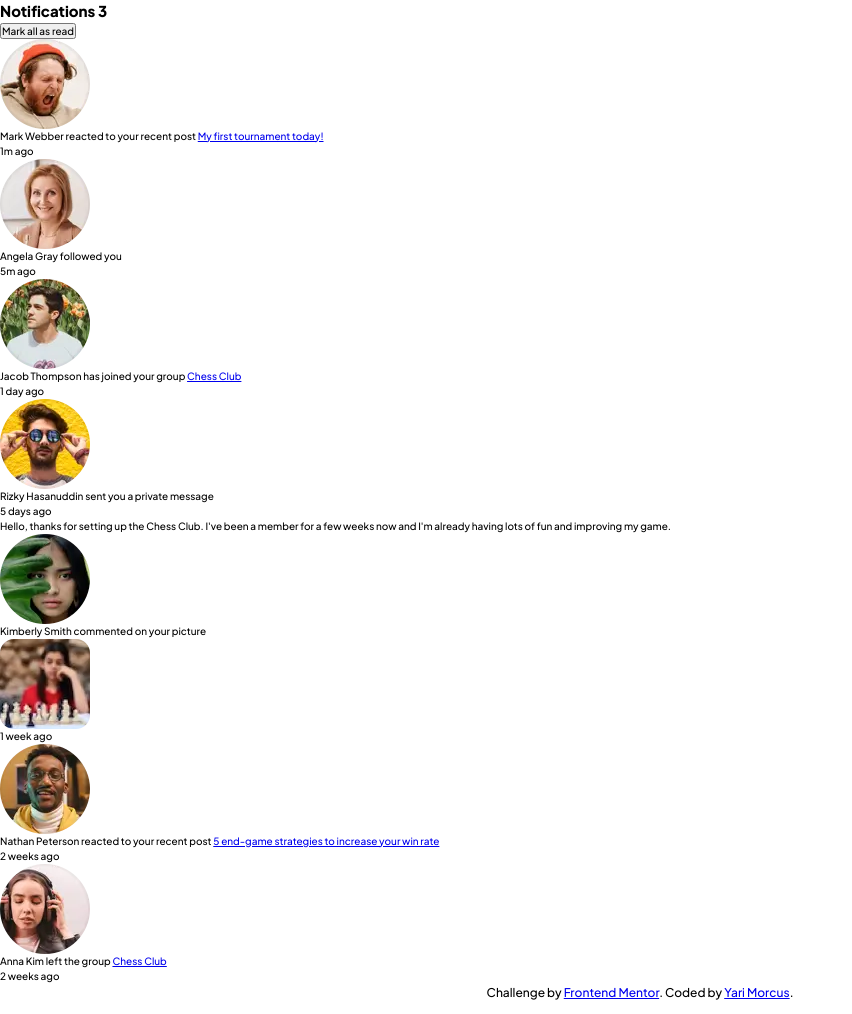
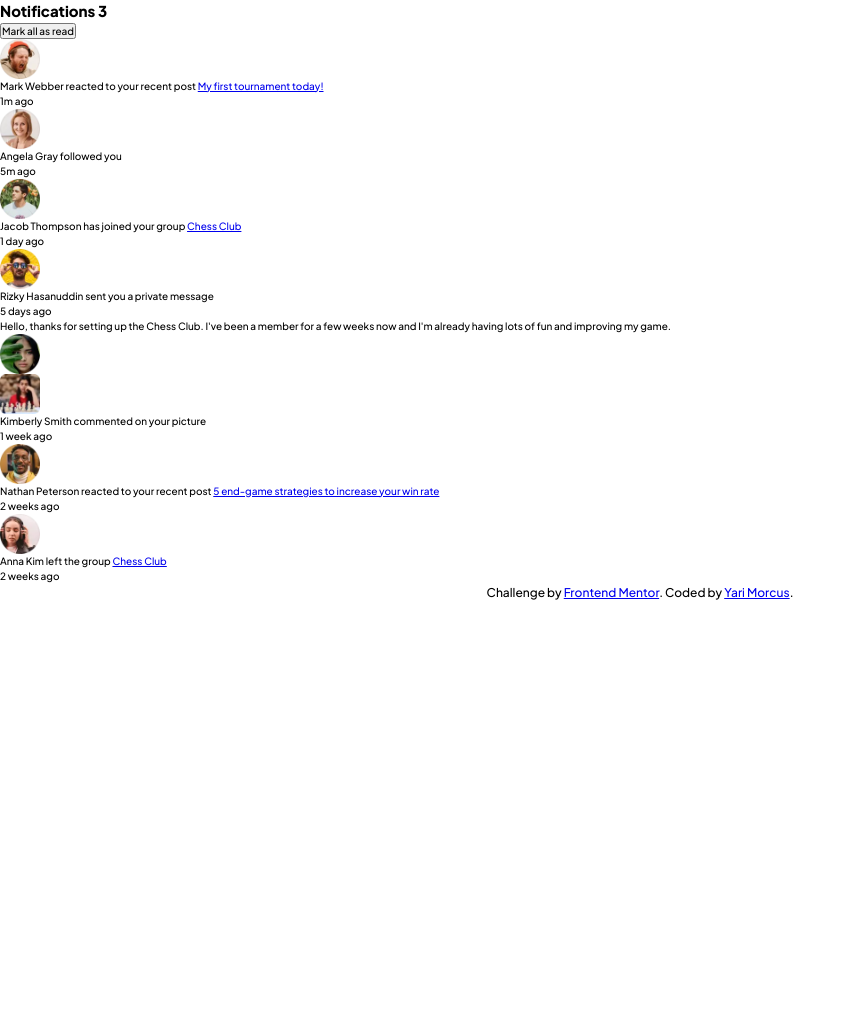
Before and after one commit to YariMorcus/fm-notifications-page, a website built with Parcel: page src/index.html in a window 1280 px wide. Shown: the whole page, without its empty margins (0-852 px from the left). After the commit the page ends 800 px from the top, so only its background shows below. Built offline with nearby package versions, Linux system fonts and the light colour scheme.

Commit message:
add modifier unread notifications and change image dimensions

```diff
--- a/src/index.html
+++ b/src/index.html
@@ -41,8 +41,8 @@
         </header> <!-- .notifications__header -->
 
         <div class="notifications__inner-container">
-            <article class="notification">
-                <img src="assets/img/avatar-mark-webber.webp" alt="avatar of mark webber" width="90" height="90" class="notification__avatar">
+            <article class="notification notification--unread">
+                <img src="assets/img/avatar-mark-webber.webp" alt="avatar of mark webber" width="40" height="40" class="notification__avatar">
                 <div class="notification__inner-content">
                     <p class="notification__text">
                         <span class="notification__name">Mark Webber</span> reacted to your recent post <a href="#" class="notification__link">My first tournament today!</a>
@@ -50,8 +50,8 @@
                     <time class="notification__time" datetime="2024-02-05T13:47:00">1m ago</time>
                 </div> <!-- .notification__inner-content -->
             </article> <!-- .notification -->
-            <article class="notification">
-                <img src="assets/img/avatar-angela-gray.webp" alt="avatar of angela gray" width="90" height="90" class="notification__avatar">
+            <article class="notification notification--unread">
+                <img src="assets/img/avatar-angela-gray.webp" alt="avatar of angela gray" width="40" height="40" class="notification__avatar">
                 <div class="notification__inner-content">
                     <p class="notification__text">
                         <span class="notification__name">Angela Gray</span> followed you
@@ -59,8 +59,8 @@
                     <time class="notification__time" datetime="2024-02-05T13:47:00">5m ago</time>
                 </div> <!-- .notification__inner-content -->
             </article> <!-- .notification -->
-            <article class="notification">
-                <img src="assets/img/avatar-jacob-thompson.webp" alt="avatar of jacob thompson" width="90" height="90" class="notification__avatar">
+            <article class="notification notification--unread">
+                <img src="assets/img/avatar-jacob-thompson.webp" alt="avatar of jacob thompson" width="40" height="40" class="notification__avatar">
                 <div class="notification__inner-content">
                     <p class="notification__text">
                         <span class="notification__name">Jacob Thompson</span> has joined your group <a href="#" class="notification__link">Chess Club</a>
@@ -69,7 +69,7 @@
                 </div> <!-- .notification__inner-content -->
             </article> <!-- .notification -->
             <article class="notification">
-                <img src="assets/img/avatar-rizky-hasanuddin.webp" alt="avatar of rizky hasanuddin" width="90" height="90" class="notification__avatar">
+                <img src="assets/img/avatar-rizky-hasanuddin.webp" alt="avatar of rizky hasanuddin" width="40" height="40" class="notification__avatar">
                 <div class="notification__inner-content">
                     <p class="notification__text">
                         <span class="notification__name">Rizky Hasanuddin</span> sent you a private message
@@ -79,17 +79,17 @@
                 </div> <!-- .notification__inner-content -->
             </article> <!-- .notification -->
             <article class="notification">
-                <img src="assets/img/avatar-kimberly-smith.webp" alt="avatar of kimberly smith" width="90" height="90" class="notification__avatar">
+                <img src="assets/img/avatar-kimberly-smith.webp" alt="avatar of kimberly smith" width="40" height="40" class="notification__avatar">
                 <div class="notification__inner-content">
-                    <p class="notification__text">
-                        <span class="notification__name">Kimberly Smith</span> commented on your picture
-                        <img src="assets/img/image-chess.webp" alt="" width="90" height="90" class="notification__comment-img">
-                    </p> <!-- .notification__text -->
-                    <time class="notification__time" datetime="2024-01-29T13:47:00">1 week ago</time>
+                        <p class="notification__text">
+                            <img src="assets/img/image-chess.webp" alt="" width="40" height="40" class="notification__comment-img">
+                            <span class="notification__name">Kimberly Smith</span> commented on your picture
+                        </p> <!-- .notification__text -->
+                        <time class="notification__time" datetime="2024-01-29T13:47:00">1 week ago</time>
                 </div> <!-- .notification__inner-content -->
             </article> <!-- .notification -->
             <article class="notification">
-                <img src="assets/img/avatar-nathan-peterson.webp" alt="avatar of nathan peterson" width="90" height="90" class="notification__avatar">
+                <img src="assets/img/avatar-nathan-peterson.webp" alt="avatar of nathan peterson" width="40" height="40" class="notification__avatar">
                 <div class="notification__inner-content">
                     <p class="notification__text">
                         <span class="notification__name">Nathan Peterson</span> reacted to your recent post <a href="#" class="notification__link">5 end-game strategies to increase your win rate</a>
@@ -98,7 +98,7 @@
                 </div> <!-- .notification__inner-content -->
             </article> <!-- .notification -->
             <article class="notification">
-                <img src="assets/img/avatar-anna-kim.webp" alt="avatar of anna kim" width="90" height="90" class="notification__avatar">
+                <img src="assets/img/avatar-anna-kim.webp" alt="avatar of anna kim" width="40" height="40" class="notification__avatar">
                 <div class="notification__inner-content">
                     <p class="notification__text">
                         <span class="notification__name">Anna Kim</span> left the group <a href="#" class="notification__link">Chess Club</a>
```
